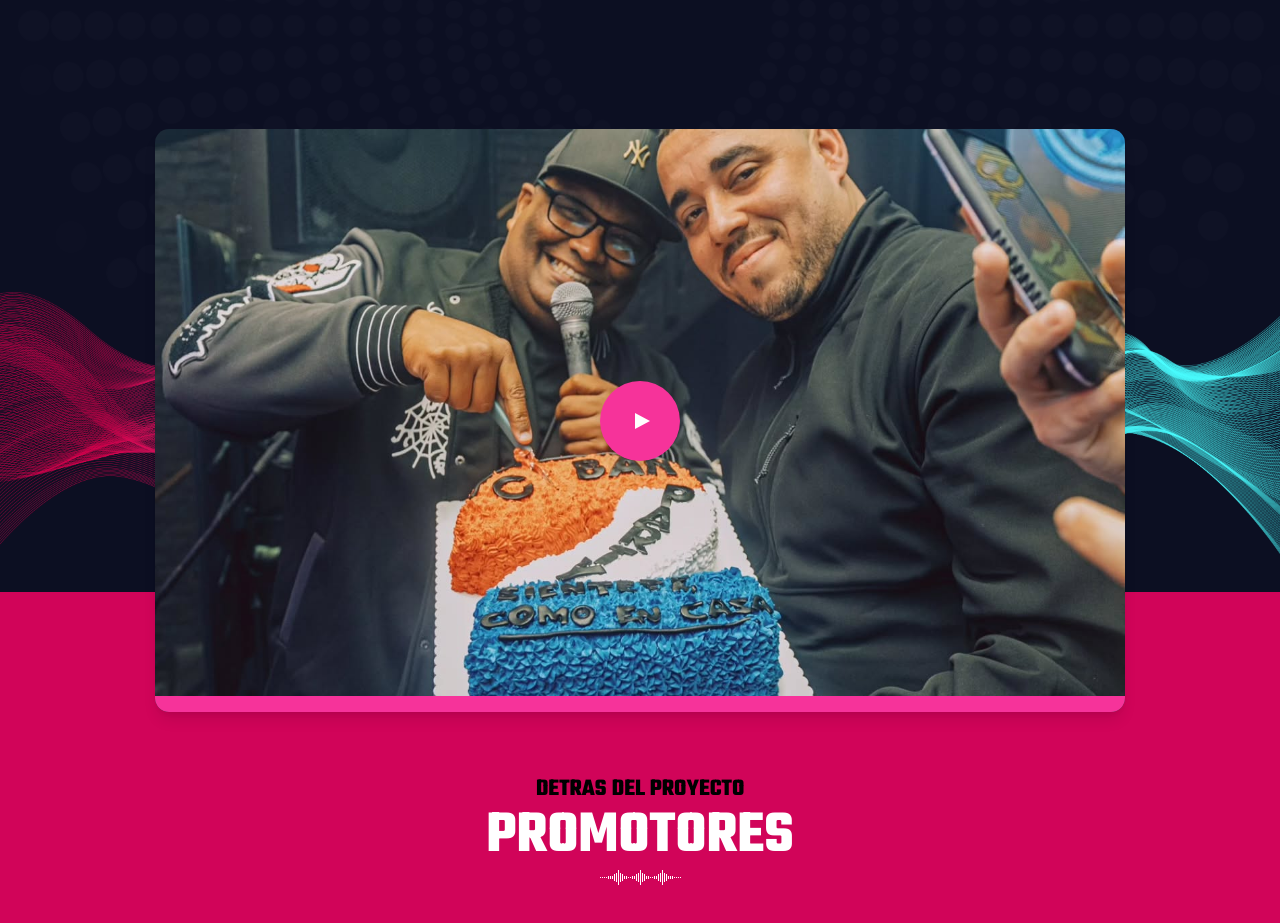
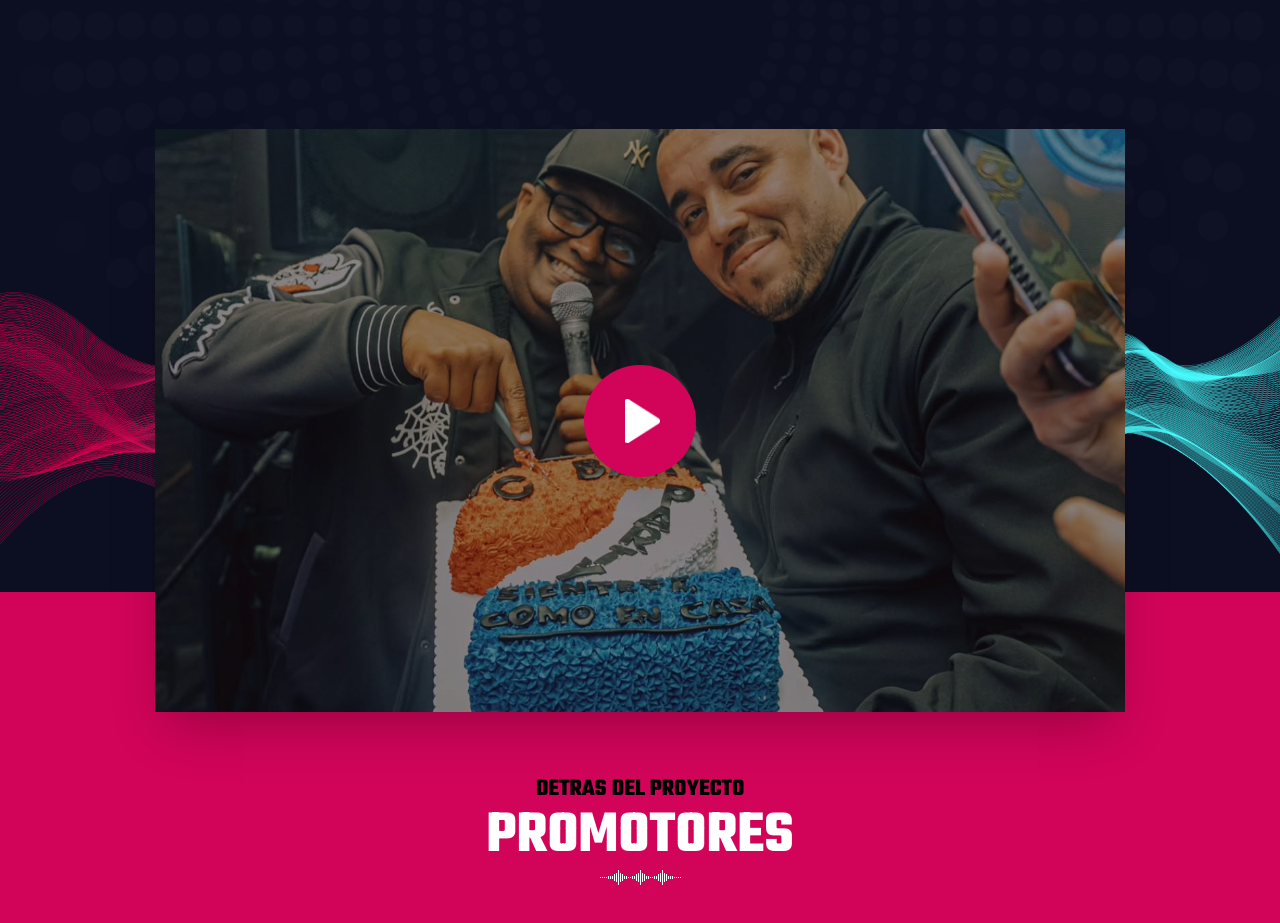
Before and after one commit to Mandy9943/cubanparty, a Next.js app: page / in a window 1280 px wide. Shown: the part 2140-3063 px from the top of the page. Built offline with nearby package versions, Linux system fonts and the light colour scheme; no server answers.

Commit message:
Add play button image and enhance Video component styling and functionality

```diff
--- a/components/Home/Video.tsx
+++ b/components/Home/Video.tsx
@@ -1,4 +1,5 @@
 "use client";
+import Image from "next/image";
 import { useState } from "react";
 
 const VIDEO_URL = "/assets/video.mp4"; // Cambia por tu video
@@ -8,38 +9,38 @@ const Video = () => {
 
   return (
     <div
-      className="relative aspect-[970/583] w-[970px] flex items-center justify-center bg-[#0c0f22] overflow-hidden rounded-xl shadow-lg"
+      className="relative aspect-[970/583] w-[970px] flex items-center justify-center  overflow-hidden shadow-2xl"
       style={{
         backgroundImage: 'url("/assets/img3.jpg")', // Cambia por tu imagen de fondo
         backgroundSize: "cover",
         backgroundPosition: "center",
       }}
     >
-      {/* Overlay oscuro */}
-      {/* <div className="absolute inset-0 bg-black bg-opacity-60 z-10" /> */}
+      {/* Overlay oscuro para mejor contraste */}
+      <div className="absolute inset-0 bg-black/40 bg-opacity-40 z-10" />
 
       {/* Video o botón de play */}
       {!playing ? (
         <button
-          className="z-20 flex items-center justify-center w-20 h-20 rounded-full bg-pink-500 hover:bg-pink-600 transition-all shadow-lg focus:outline-none"
+          className="cursor-pointer z-20 flex items-center justify-center w-28 h-28 rounded-full bg-color1 hover:bg-black transition-all shadow-xl focus:outline-none focus:ring-4 focus:ring-red-500/50"
           onClick={() => setPlaying(true)}
         >
-          <svg width="40" height="40" viewBox="0 0 40 40" fill="none">
-            <circle cx="20" cy="20" r="20" fill="none" />
-            <polygon points="15,12 30,20 15,28" fill="#fff" />
-          </svg>
+          <Image
+            src="/assets/play.png"
+            alt="Play Video"
+            width={35}
+            height={35}
+            className="ml-1"
+          />
         </button>
       ) : (
         <video
-          className="z-20 w-full h-full object-cover rounded-xl"
+          className="z-20 w-full h-full object-cover"
           src={VIDEO_URL}
           controls
           autoPlay
         />
       )}
-
-      {/* Decorativo: borde inferior */}
-      <div className="absolute bottom-0 left-0 w-full h-4 bg-pink-500" />
     </div>
   );
 };
```
Also changed, not shown: public/assets/play.png (added).
